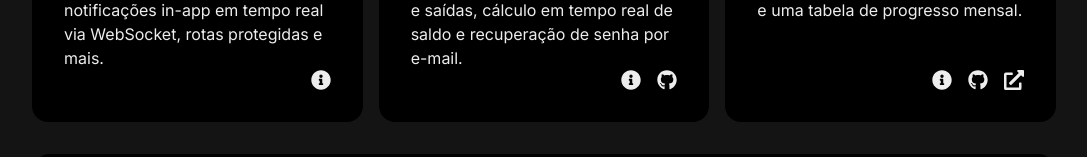
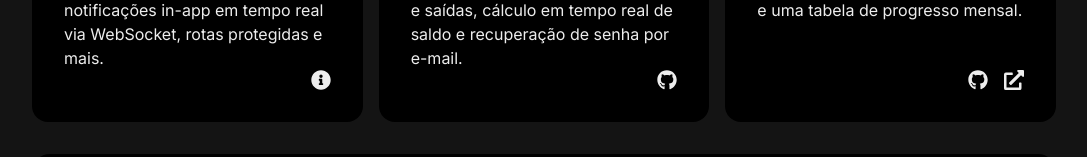
Before and after one commit to mwndl/portfolio, a Next.js app: page / in a window 1280 px wide. Shown: the part 1775-1932 px from the top of the page, without its empty margins (96-1183 px from the left). Built offline with nearby package versions, Linux system fonts and the light colour scheme.

Commit message:
fix(projects): update demo URL and remove redundant learn more buttons

```diff
--- a/src/app/components/Projects/index.jsx
+++ b/src/app/components/Projects/index.jsx
@@ -45,9 +45,11 @@ export default function Projects() {
             const description = t(`projects.${key}.description`);
             const github = t(`projects.${key}.github`);
             const link = t(`projects.${key}.link`);
+            const learnMore = t(`projects.${key}.learnMore`);
 
             const hasGithub = github && github !== `projects.${key}.github`;
             const hasLink = link && link !== `projects.${key}.link`;
+            const hasLearnMore = learnMore && learnMore !== `projects.${key}.learnMore`;
 
             return (
               <div
@@ -71,6 +73,7 @@ export default function Projects() {
                 </div>
 
                 <div className={styles.links}>
+                  {hasLearnMore && (
                     <button
                       onClick={() => handleLearnMore(key)}
                       className={`${styles.iconLink} ${isVisible ? styles.fadeInUp : ''}`}
@@ -79,6 +82,7 @@ export default function Projects() {
                     >
                       <FaInfoCircle size={20} />
                     </button>
+                  )}
                   {hasGithub && (
                     <a
                       href={github}
```
Lines whose indentation alone changed are shown as unchanged.
